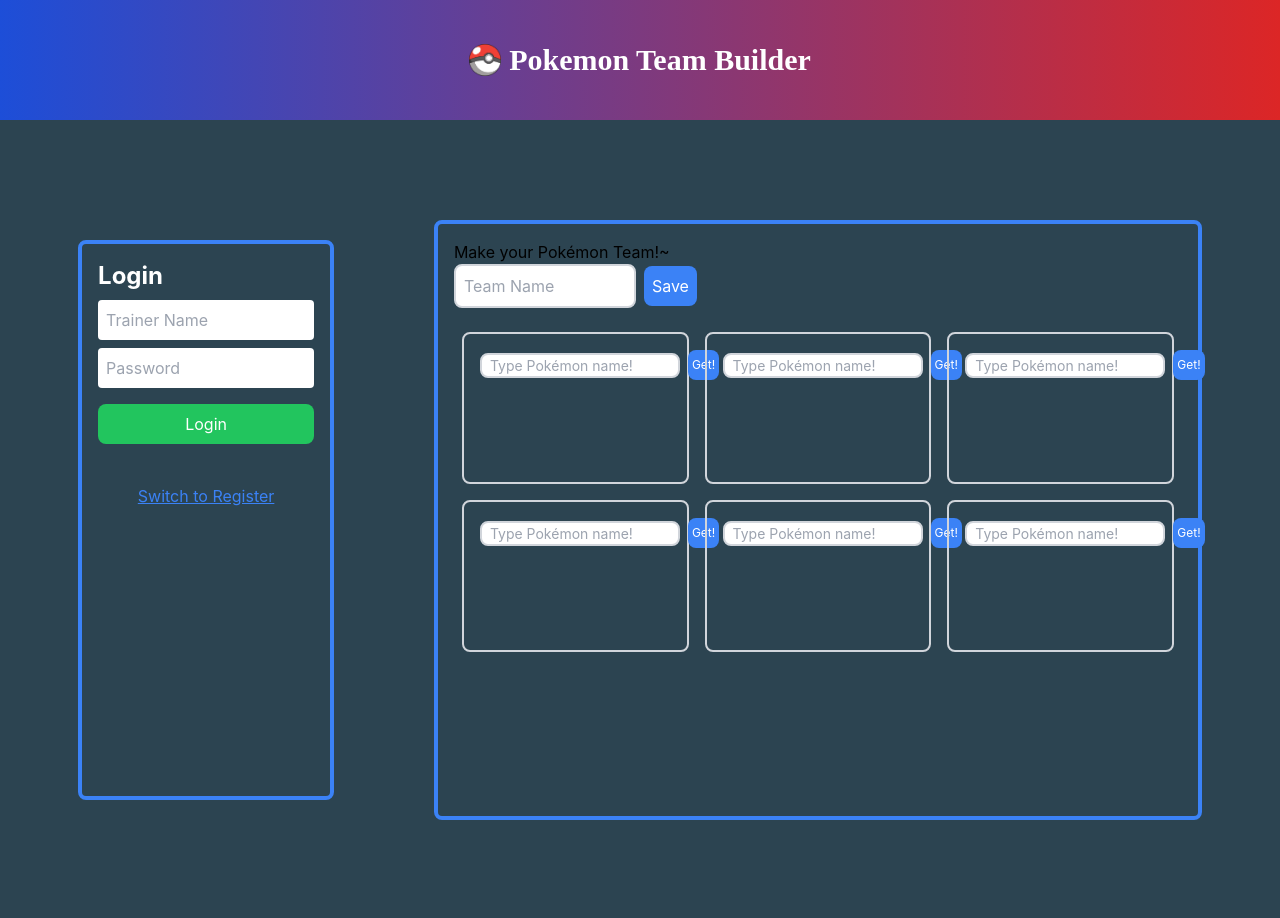
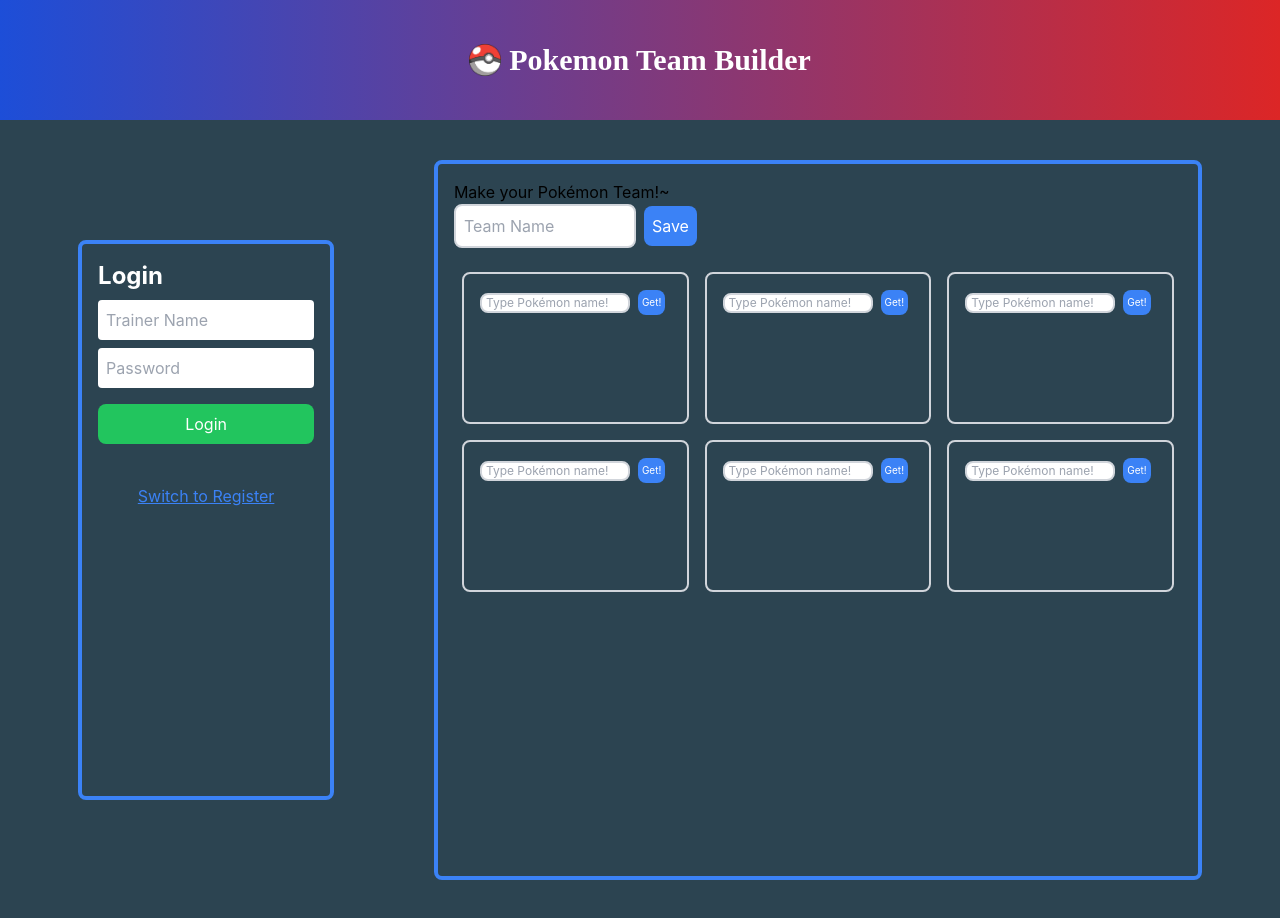
Before and after one commit to ACwolf55/Pokemon-team-builder-hooks, a React (Create React App) app: page / in a window 1280 px wide. Built offline with nearby package versions, Linux system fonts and the light colour scheme; a web font is replaced by a local one.

Commit message:
working local, testing vercel

```diff
--- a/src/components/Header.tsx
+++ b/src/components/Header.tsx
@@ -1,4 +1,4 @@
-import React from 'react'
+
 
 const Header = () => {
   return (
--- a/src/components/NewPokemon.tsx
+++ b/src/components/NewPokemon.tsx
@@ -46,12 +46,14 @@
                 setInputPokemon(e.target.value)
                 setPokemon(e.target.value)}
               }
-              className="p-2 border-2 border-gray-300 rounded-lg focus:outline-none focus:border-blue-500 w-[200px] h-[25px] text-sm"
+              // className="p-2 border-2 border-gray-300 rounded-lg focus:outline-none focus:border-blue-500 w-[200px] h-[25px] text-sm"
+               className="p-1 border-2 border-gray-300 rounded-lg focus:outline-none focus:border-blue-500 w-[150px] h-[20px] text-xs"
             />
             <button
               onClick={getPokemon}
-              className="bg-blue-500 text-white p-1 rounded-lg
-        w-[50px] h-[30px] text-xs"
+        //       className="bg-blue-500 text-white p-1 rounded-lg
+        // w-[50px] h-[30px] text-xs"
+        className="bg-blue-500 text-white p-1 rounded-lg w-[40px] h-[25px] text-[10px]"
             >
               Get!
             </button>
--- a/src/components/NewPokemonTeam.tsx
+++ b/src/components/NewPokemonTeam.tsx
@@ -43,7 +43,7 @@
 
 
   return (
-    <div className="lg:w-[60vw] w-full lg:h-[75vh] h-auto border-4 border-blue-500 rounded-lg p-4">
+    <div className="lg:w-[60vw] w-full lg:h-[90vh] h-auto border-4 border-blue-500 rounded-lg p-4">
     <h2>Make your Pokémon Team!~</h2>
     <div className="flex items-center space-x-2 mb-4">
         <input
```
